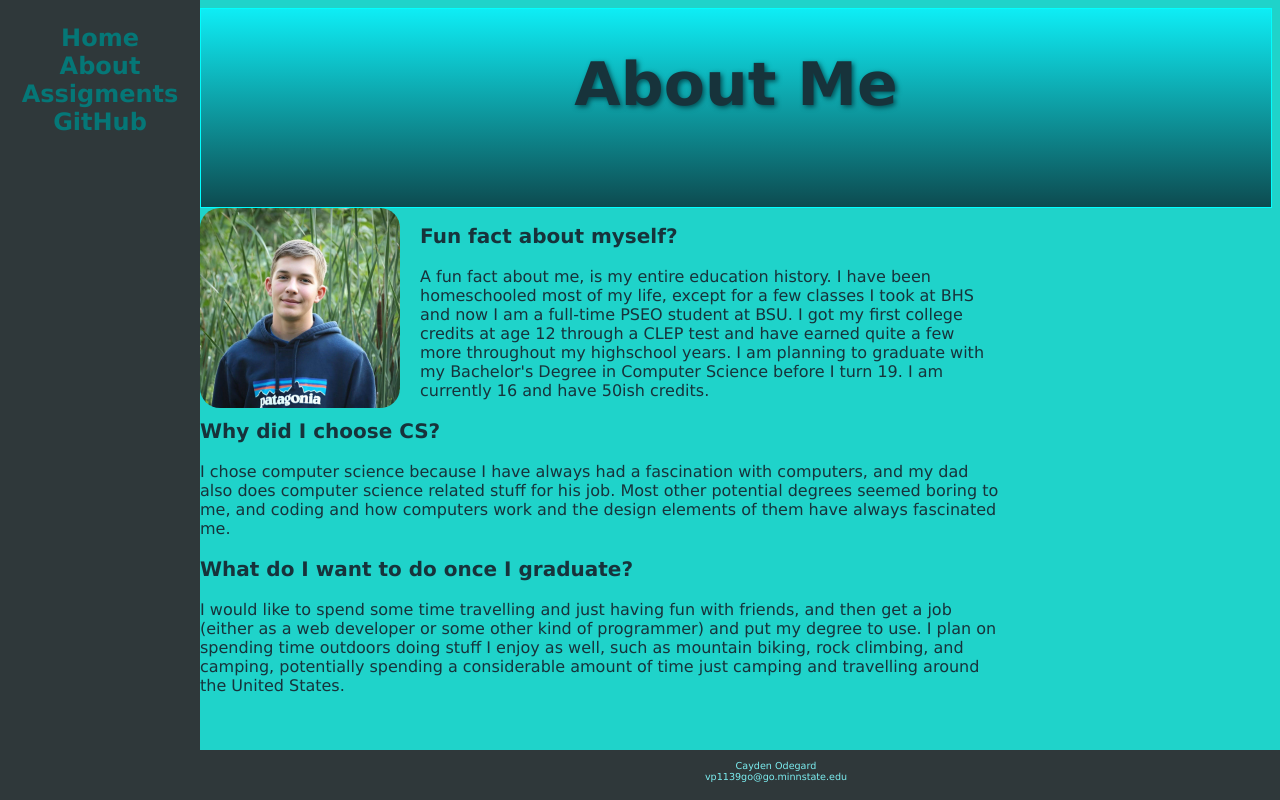
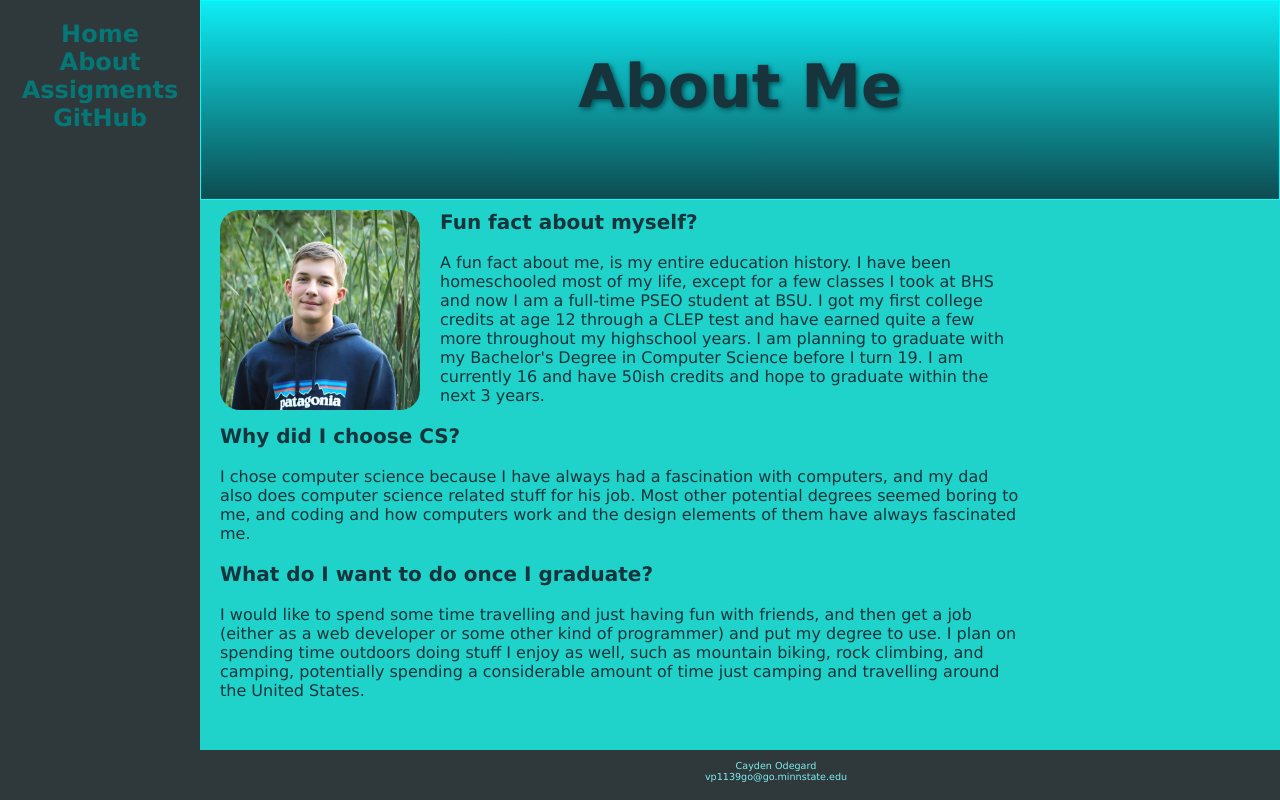
Before and after one commit to kdqn/Advanced-Web, a PHP site: page /aboutme.php in a window 1280 px wide. Run offline with PHP 8.4, Linux system fonts and the light colour scheme.

Commit message:
fixed more css

```diff
--- a/aboutme.php
+++ b/aboutme.php
@@ -38,7 +38,7 @@
        I took at BHS and now I am a full-time PSEO student at BSU. I got my first college
        credits at age 12 through a CLEP test and have earned quite a few more throughout my highschool years.
       I am planning to graduate with my Bachelor's Degree in Computer Science before I turn 19.
-      I am currently 16 and have 50ish credits. <br>
+      I am currently 16 and have 50ish credits and hope to graduate within the next 3 years. <br>
        <br> <b>Why did I choose CS?</b>   <br> <br>
       I chose computer science because I have always had a fascination with computers, and my
       dad also does computer science related stuff for his job. Most other potential degrees
--- a/portfolio.css
+++ b/portfolio.css
@@ -1,4 +1,9 @@
+*{
+  padding: 0;
+  margin: 0;
+  box-sizing: border-box;
 
+}
 
 
 li {
@@ -19,7 +24,8 @@ header {
     height: 200px;
     background-image: linear-gradient(rgb(14, 237, 245), rgb(13, 75, 80));
     border: 1px solid cyan;
-    margin-top: 0px;
+    margin-bottom: 10px;
+    /* margin-top: 0px; */
 }
 h1 {
     padding-top: auto;
@@ -39,6 +45,7 @@ header h1 {
     text-align: center;
     font-size: 60px;
     text-shadow: 2px 2px 5px rgb(3, 79, 85);
+    margin-top: 50px;
 
 }
 
@@ -50,14 +57,17 @@ table {
     background-color: 0;
     margin-top: 3px;
     padding-top: 10px;
+
 }
 
 td {
     padding: 10px;
+    border: 3px solid #1fd3ca;
 }
 
 th {
     padding: 10px;
+    border: 3px solid #1fd3ca;
 }
 
 .altTable2 {
@@ -88,8 +98,8 @@ nav {
   top: 0;
   left: 0;
   overflow-x: hidden;
+  padding-top: 20px;
 }
-
 nav a {
     text-decoration: none;
 }
@@ -114,6 +124,7 @@ footer {
   background-color: #2f383a;
   font-size: .60em;
   text-align: center;
+  padding-top: 10px;
   padding-bottom: 10px;
   /* border-top: #000000 2px;
   border-style: solid;  */
@@ -131,6 +142,7 @@ main {
   padding-top: 0;
   /* margin-top: 220px; */
   width: 800px;
+  margin-left: 20px;
 }
 img {
   border-radius: 20px;
@@ -139,6 +151,7 @@ img {
   object-fit: cover;
   float: left;
   margin-right: 20px;
+  margin-left: 20px;
 }
 
 /* #wrapper {
```
Also changed, not shown: assignments.php (added, +11 -0 lines).
